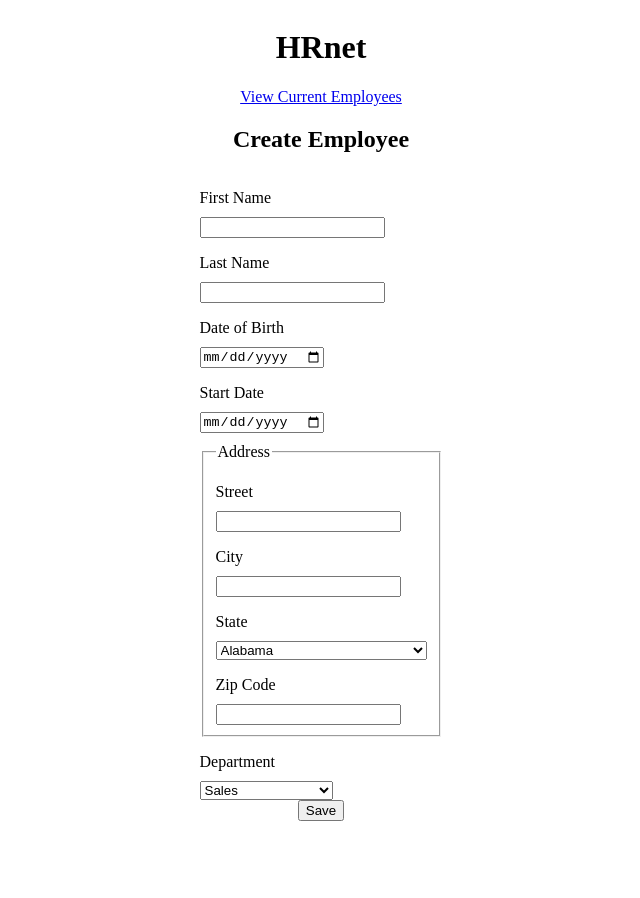
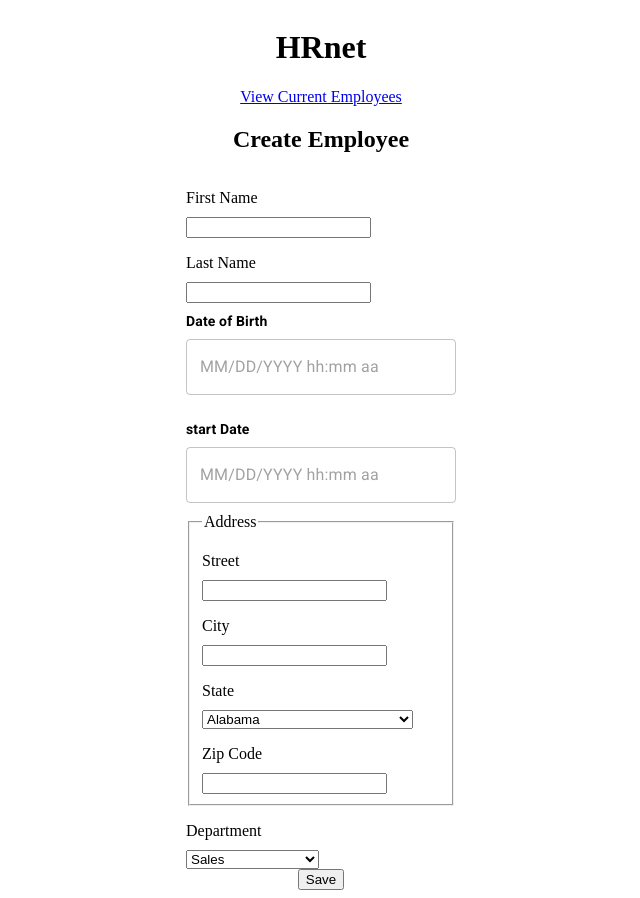
Before and after one commit to franky15/hrnet, a React (Create React App) app in the folder front/: page / in a window 1280 px wide. Shown: the whole page, without its empty margins (319-959 px from the left). Before the commit the page ends 829 px from the top, so only its background shows below. Built offline with nearby package versions, Linux system fonts and the light colour scheme.

Commit message:
incorporation de la librerie datePiker

```diff
--- a/front/public/index.html
+++ b/front/public/index.html
@@ -18,6 +18,19 @@
 
     <!-- lien icon fontawesome -->
     <script src="https://kit.fontawesome.com/3642aafac4.js" crossorigin="anonymous"></script>
+
+  <link rel="preconnect" href="https://fonts.googleapis.com" />
+  <link rel="preconnect" href="https://fonts.gstatic.com" crossorigin />
+  <link
+    rel="stylesheet"
+    href="https://fonts.googleapis.com/css2?family=Roboto:wght@300;400;500;700&display=swap"
+  />
+
+  <link
+  rel="stylesheet"
+  href="https://fonts.googleapis.com/icon?family=Material+Icons"
+/>
+
 
         <!--
       Notice the use of %PUBLIC_URL% in the tags above.
--- /dev/null
+++ b/front/src/components/DateTimePicker.js
@@ -0,0 +1,243 @@
+import * as React from 'react';
+
+import { useState, useEffect } from 'react';
+
+import dayjs from 'dayjs';
+import weekOfYear from 'dayjs/plugin/weekOfYear';
+import customParseFormat from 'dayjs/plugin/customParseFormat';
+import localizedFormat from 'dayjs/plugin/localizedFormat';
+import isBetween from 'dayjs/plugin/isBetween';
+import advancedFormat from 'dayjs/plugin/advancedFormat';
+import { styled } from '@mui/material/styles';
+import Tooltip from '@mui/material/Tooltip';
+import Stack from '@mui/material/Stack';
+import { DemoContainer, DemoItem } from '@mui/x-date-pickers/internals/demo';
+import { AdapterDayjs } from '@mui/x-date-pickers/AdapterDayjs';
+import { LocalizationProvider } from '@mui/x-date-pickers/LocalizationProvider';
+// import { DatePicker } from '@mui/x-date-pickers/DatePicker';
+// import { TimePicker } from '@mui/x-date-pickers/TimePicker';
+// import { DateRangePicker } from '@mui/x-date-pickers-pro/DateRangePicker';
+
+import { DateTimePicker } from '@mui/x-date-pickers/DateTimePicker';
+
+// Utilisez les plugins avec dayjs
+dayjs.extend(weekOfYear);
+dayjs.extend(customParseFormat);
+dayjs.extend(localizedFormat);
+dayjs.extend(isBetween);
+dayjs.extend(advancedFormat);
+
+const ProSpan = styled('span')({
+  display: 'inline-block',
+  height: '1em',
+  width: '1em',
+  verticalAlign: 'middle',
+  marginLeft: '0.3em',
+  marginBottom: '0.08em',
+  backgroundSize: 'contain',
+  backgroundRepeat: 'no-repeat',
+  backgroundImage: 'url(https://mui.com/static/x/pro.svg)',
+});
+
+function Label({ componentName, valueType, isProOnly }) {
+
+  const content = (
+    <span>
+      <strong>{componentName}</strong>
+    </span>
+  );
+
+  if (isProOnly) {
+    return (
+      <Stack direction="row" spacing={0.5} component="span">
+        <Tooltip title="Included on Pro package">
+          <a
+            href="https://mui.com/x/introduction/licensing/#pro-plan"
+            aria-label="Included on Pro package"
+          >
+            <ProSpan />
+          </a>
+        </Tooltip>
+        {content}
+      </Stack>
+    );
+  }
+
+  return content;
+}
+
+export default function CommonlyUsedComponents({getDate}) {
+
+  const [dateOfBirth, setDateOfBirth] = useState(null);
+  const [startDate, setStartDate] = useState(null);
+
+
+  //////////////////////////////////////
+
+
+ useEffect(() => {
+
+    let birth
+    let start
+
+    if (dateOfBirth !== null) {
+
+      // conversion de  dateOfBirth en objet dayjs
+      const dayjsDate = dayjs(dateOfBirth);
+
+      if (dayjsDate.isValid()) {
+
+        //conversion de la date en format 'YYYY-MM-DD'
+        const newDate = dayjsDate.format('YYYY-MM-DD');
+
+        birth = newDate;
+
+        //getDate(newDate, startDate);
+      }
+
+
+    }
+
+    if (startDate !== null) {
+
+      // conversion de  startDate en objet dayjs
+      const dayjsDate = dayjs(startDate);
+
+      if (dayjsDate.isValid()) {
+
+         //conversion de la date en format 'YYYY-MM-DD'
+        const newDate = dayjsDate.format('YYYY-MM-DD');
+
+        start = newDate;
+
+      }
+    }
+
+    getDate(birth, start);
+
+  }, [dateOfBirth, startDate, ]);
+
+
+
+  //////////////////////////////////////
+
+  return (
+    <LocalizationProvider dateAdapter={AdapterDayjs}>
+      <DemoContainer
+        components={[
+          'DatePicker',
+          'TimePicker',
+          'DateTimePicker',
+          'DateRangePicker',
+        ]}
+      >
+
+        <DemoItem
+          label={<Label componentName="Date of Birth" valueType="" />}
+        >
+          <DateTimePicker
+            //value={dateOfBirth}
+            onChange={setDateOfBirth}
+
+          />
+        </DemoItem>
+
+        {<DemoItem
+          label={<Label componentName="start Date" valueType="" />}
+        >
+          <DateTimePicker
+            //value={startDate}
+            onChange={setStartDate}
+
+          />
+        </DemoItem>}
+
+
+      </DemoContainer>
+    </LocalizationProvider>
+  );
+}
+
+
+
+/*
+
+
+function Label({ componentName, valueType, isProOnly }) {
+
+  //console.log("componentName",componentName, "valueType", valueType, "isProOnly", isProOnly);
+
+  const content = (
+    <span>
+      <strong>{componentName}</strong> for {valueType} editing
+    </span>
+  );
+
+  if (isProOnly) {
+    return (
+      <Stack direction="row" spacing={0.5} component="span">
+        <Tooltip title="Included on Pro package">
+          <a
+            href="https://mui.com/x/introduction/licensing/#pro-plan"
+            aria-label="Included on Pro package"
+          >
+            <ProSpan />
+          </a>
+        </Tooltip>
+        {content}
+      </Stack>
+    );
+  }
+
+  return content;
+}
+
+export default function CommonlyUsedComponents() {
+  return (
+    <LocalizationProvider dateAdapter={AdapterDayjs}>
+      <DemoContainer
+        components={[
+          'DatePicker',
+          'TimePicker',
+          'DateTimePicker',
+          'DateRangePicker',
+        ]}
+      >
+        <DemoItem label={<Label componentName="DatePicker" valueType="date" />}>
+          <DatePicker />
+        </DemoItem>
+
+        <DemoItem label={<Label componentName="TimePicker" valueType="time" />}>
+          <TimePicker />
+        </DemoItem>
+
+        <DemoItem
+          label={<Label componentName="DateTimePicker" valueType="date time" />}
+        >
+          <DateTimePicker />
+        </DemoItem>
+
+        <DemoItem
+          label={
+            <Label
+              componentName="DateRangePicker"
+              valueType="date range"
+              isProOnly
+            />
+          }
+          component="DateRangePicker"
+        >
+          <DateRangePicker
+            localeText={{
+              start: '',
+              end: '',
+            }}
+          />
+        </DemoItem>
+      </DemoContainer>
+    </LocalizationProvider>
+  );
+}
+
+
+*/
--- a/front/src/pages/publicPages/CreateEmployee.js
+++ b/front/src/pages/publicPages/CreateEmployee.js
@@ -11,6 +11,9 @@ import {  useSelector,useDispatch } from 'react-redux';
 
 //importation des composants
 import Modal from '../../components/publicComponents/Modal';
+//import CommonlyUsedComponents from '../../components/publicComponents/CommonlyUsedComponents';
+import CommonlyUsedComponents from '../../components/DateTimePicker';
+
 //import datas from '../../datas';
 
 const CreateEmployee = () => {
@@ -39,7 +42,18 @@ const CreateEmployee = () => {
 
                             });
 
+   //fonction de récupération des données du DatePicker vers le parent
+    const getDate = (dateOfBirth, startDate) => {
 
+        setEmployee({
+            ...employee,
+            dateOfBirth: dateOfBirth,
+            startDate: startDate
+        });
+
+    }
+
+    console.log(employee);
 
    //fonction permet de mettre à jour le state de l'employé
    const handleChange = (e) => {
@@ -48,6 +62,8 @@ const CreateEmployee = () => {
             ...employee,
             [e.target.name]: e.target.value
         });
+
+
 
     }
 
@@ -82,11 +98,18 @@ const CreateEmployee = () => {
                 <label htmlFor="last-name">Last Name</label>
                 <input type="text" name="lastName" id="last-name" value={employee.lastName}  onChange={handleChange}   />
 
-                <label htmlFor="date-of-birth">Date of Birth</label>
-                <input id="dateOfBirth" type="date" name="dateOfBirth" value={employee.dateOfBirth} onChange={handleChange}  />
+                {  /*
+                    <label htmlFor="date-of-birth">Date of Birth</label>
+                    <input id="dateOfBirth" type="date" name="dateOfBirth" value={employee.dateOfBirth} onChange={handleChange}  />
 
-                <label htmlFor="startDate">Start Date</label>
-                <input id="start-date" type="date" name="startDate" value={employee.startDate} onChange={handleChange} />
+                    <label htmlFor="startDate">Start Date</label>
+                    <input id="start-date" type="date" name="startDate" value={employee.startDate} onChange={handleChange} />
+                */
+                }
+
+
+                {<CommonlyUsedComponents  getDate={getDate} /> }
+
 
                 <fieldset className="address">
                     <legend>Address</legend>
--- a/front/src/pages/publicPages/EmployeeList.js
+++ b/front/src/pages/publicPages/EmployeeList.js
@@ -5,7 +5,7 @@ import { Link } from 'react-router-dom';
 import { useSelector } from 'react-redux';
 
 //importation des actions
-import { addEmployee } from './_slices.js/employeesSlice';
+//import { addEmployee } from './_slices.js/employeesSlice';
 import EmployeesSearch from '../../components/EmployeesSearch';
 
 const EmployeeList = () => {
```
Also changed, not shown: front/package.json (+14 -1 lines), front/src/components/EmployeesSearch.js (+1 -11 lines), front/.babelrc (added), 2 other files (tests, documents, lock files or other folders).
